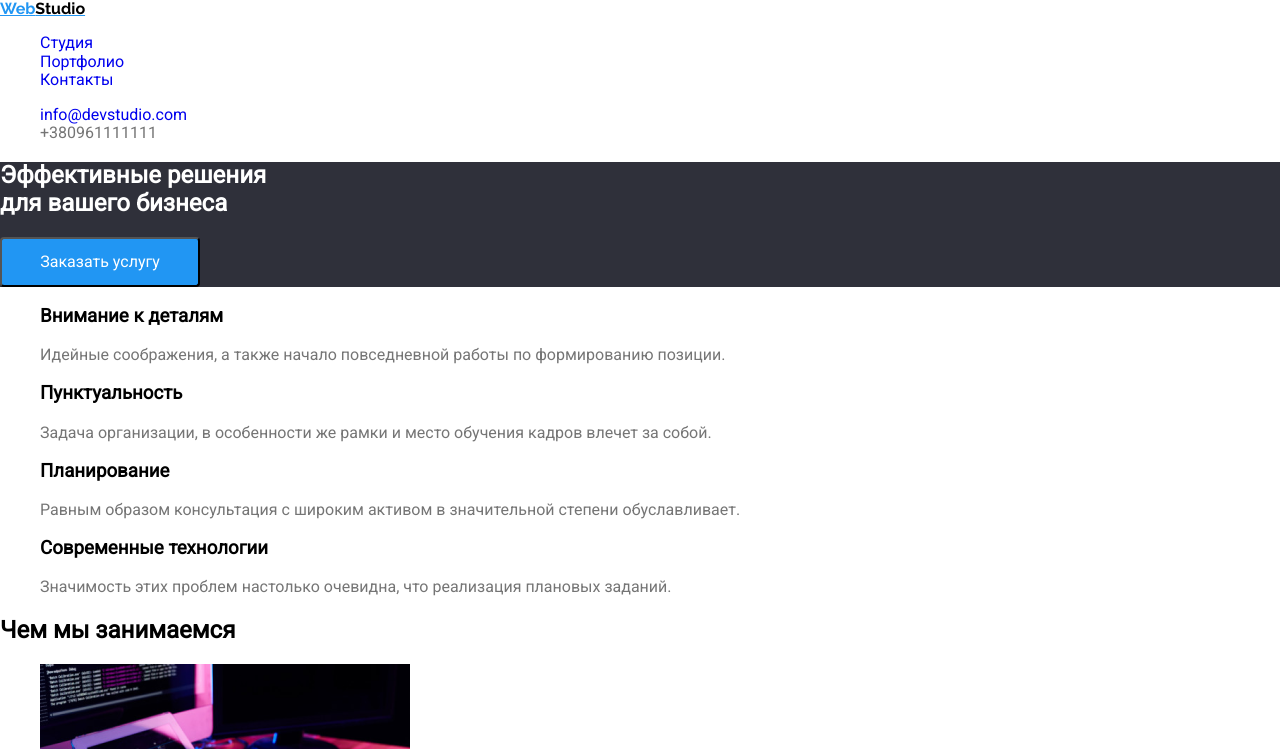
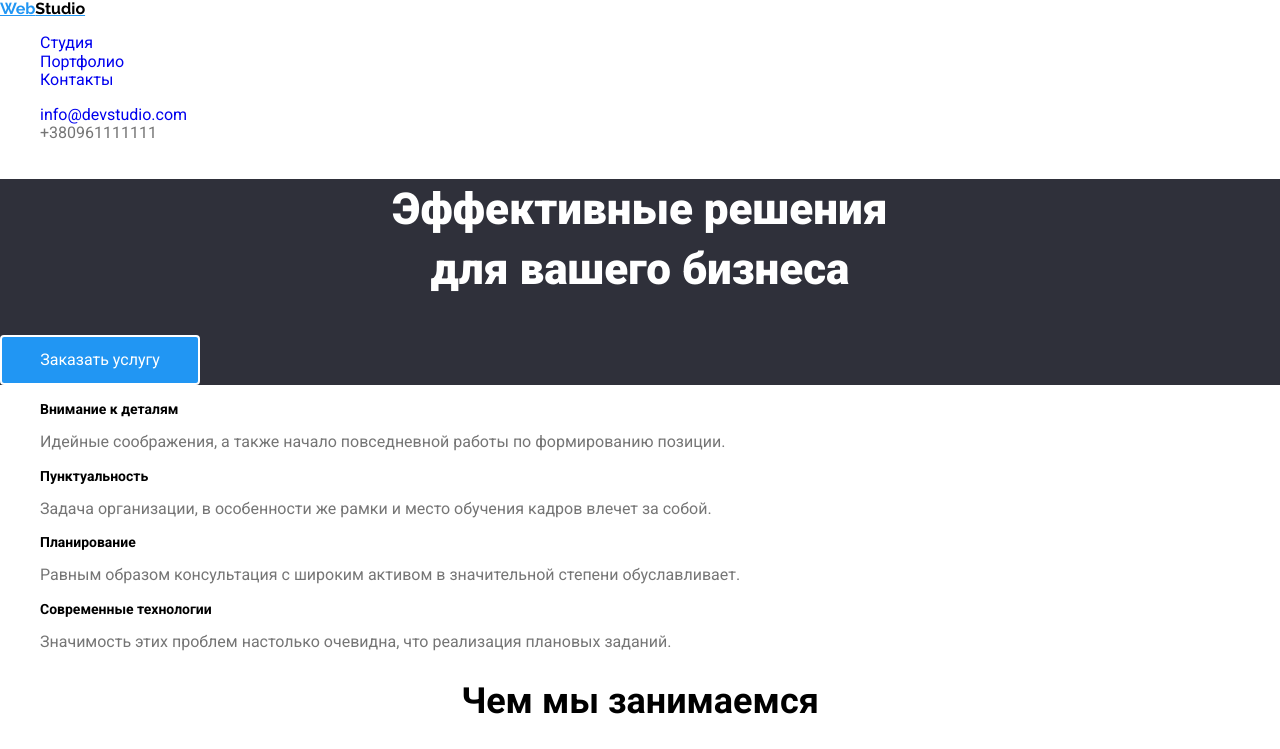
Before and after one commit to IvanTarelnik/goit-markup-hw-02, a plain HTML site: page studio.html in a window 1280 px wide. Both pictures are taken after a click on the button "Заказать услугу". Shown: the top 749 px of the page. Drawn offline with nearby package versions, Linux system fonts and the light colour scheme.

Commit message:
Correcting-1-hw-2
Added font weights and headers styles

```diff
--- a/css/styles.css
+++ b/css/styles.css
@@ -26,6 +26,7 @@ img {
   height: 294px;
   display: block;
 }
+
 .command-section img {
   width: 270px;
   height: 260px;
@@ -45,9 +46,9 @@ img {
   color: var(--white-text);
 }
 
-.main-btn:hover {
-  border: 10px solid
-  color: var(--blue-text);
+.main-btn:hover,
+.main-btn:focus {
+  border: 2px solid;
 }
 
 .text-color {
@@ -56,8 +57,6 @@ img {
 }
 
 .logo {
-  width: 145px;
-  height: 31px;
   color: var(--blue-text);
   text-decoration: none;
   font-family: 'Raleway', sans-serif;
@@ -88,15 +87,39 @@ img {
   background-color: var(--background-color);
 }
 
-.main-title,
+.main-title {
+  font-family: 'Roboto', sans-serif;
+  font-weight: 900;
+  font-style: normal;
+  font-size: 44px;
+  line-height: 60px;
+  text-align: center;
+  color: var(--white-text);
+}
+
+.third-headings {
+  font-family: 'Roboto', sans-serif;
+  font-weight: 700;
+  font-style: normal;
+  font-size: 14px;
+  line-height: 16, 41px;
+}
+
+.second-headings {
+  font-family: 'Roboto', sans-serif;
+  font-weight: 700;
+  font-style: normal;
+  font-size: 36px;
+  line-height: 42, 19px;
+  text-align: center;
+}
+
 .footer-studio,
 .address-footer {
   color: var(--white-text);
 }
 
 .logo-footer {
-  width: 145px;
-  height: 31px;
   text-decoration: none;
   font-family: 'Raleway', sans-serif;
   color: var(--blue-text);
--- a/studio.html
+++ b/studio.html
@@ -13,7 +13,7 @@
     <link rel="stylesheet" href="./css/styles.css" />
     <link rel="preconnect" href="https://fonts.gstatic.com" />
     <link
-      href="https://fonts.googleapis.com/css2?family=Roboto&display=swap"
+      href="https://fonts.googleapis.com/css2?family=Roboto:wght@400;500;700;900&display=swap"
       rel="stylesheet"
     />
     <link
@@ -64,28 +64,28 @@
         <h2 class="visually-hidden">Наши преимущества</h2>
         <ul>
           <li>
-            <h3>Внимание к деталям</h3>
+            <h3 class="third-headings">Внимание к деталям</h3>
             <p class="text-color">
               Идейные соображения, а также начало повседневной работы по
               формированию позиции.
             </p>
           </li>
           <li>
-            <h3>Пунктуальность</h3>
+            <h3 class="third-headings">Пунктуальность</h3>
             <p class="text-color">
               Задача организации, в особенности же рамки и место обучения кадров
               влечет за собой.
             </p>
           </li>
           <li>
-            <h3>Планирование</h3>
+            <h3 class="third-headings">Планирование</h3>
             <p class="text-color">
               Равным образом консультация с широким активом в значительной
               степени обуславливает.
             </p>
           </li>
           <li>
-            <h3>Современные технологии</h3>
+            <h3 class="third-headings">Современные технологии</h3>
             <p class="text-color">
               Значимость этих проблем настолько очевидна, что реализация
               плановых заданий.
@@ -95,7 +95,7 @@
       </section>
 
       <section class="main-info">
-        <h2>Чем мы занимаемся</h2>
+        <h2 class="second-headings">Чем мы занимаемся</h2>
         <ul>
           <li><img src="./images/box-1.png" alt="image_1" /></li>
           <li><img src="./images/box-2.png" alt="image_2" /></li>
@@ -103,7 +103,7 @@
         </ul>
       </section>
       <section class="command-section">
-        <h2>Наша команда</h2>
+        <h2 class="second-headings">Наша команда</h2>
         <ul>
           <li>
             <img
```
Also changed, not shown: portfolio.html (+1 -0 lines).
